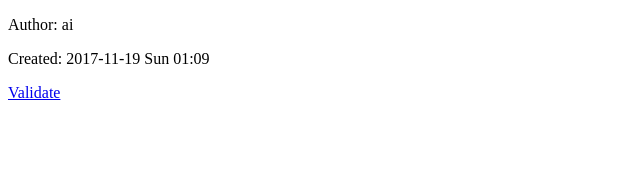
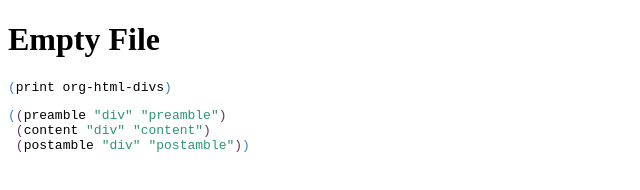
Before and after one commit to jskksj/simple-publish, a plain HTML site: page publish-html/index.html in a window 1280 px wide. Shown: the whole page, without its empty margins (0-640 px from the left). Drawn offline with Linux system fonts and the light colour scheme.

Commit message:
Will export

```diff
--- a/publish-html/index.html
+++ b/publish-html/index.html
@@ -1,23 +1,28 @@
 <!DOCTYPE html>
 <html lang="en">
 <head>
-<!-- 2017-11-19 Sun 01:09 -->
+<!-- 2017-11-19 Sun 21:31 -->
 <meta charset="utf-8">
 <meta name="viewport" content="width=device-width, initial-scale=1">
-<title>&lrm;</title>
+<title>Empty File</title>
 <meta name="generator" content="Org mode">
 <meta name="author" content="ai">
-<link rel="stylesheet"
-                         href="../other/mystyle.css"
-                         type="text/css"/>
 </head>
 <body>
 <div id="content">
+<header>
+<h1 class="title">Empty File</h1>
+</header><div class="org-src-container">
+<pre class="src src-emacs-lisp"><span style="color: #3a81c3;">(</span>print org-html-divs<span style="color: #3a81c3;">)</span>
+</pre>
 </div>
-<div id="postamble" class="status">
-<p class="author">Author: ai</p>
-<p class="date">Created: 2017-11-19 Sun 01:09</p>
-<p class="validation"><a href="http://validator.w3.org/check?uri=referer">Validate</a></p>
+
+<div class="org-src-container">
+<pre class="src src-emacs-lisp"><span style="color: #3a81c3;">(</span><span style="color: #6c3163;">(</span>preamble <span style="color: #2d9574;">"div"</span> <span style="color: #2d9574;">"preamble"</span><span style="color: #6c3163;">)</span>
+ <span style="color: #6c3163;">(</span>content <span style="color: #2d9574;">"div"</span> <span style="color: #2d9574;">"content"</span><span style="color: #6c3163;">)</span>
+ <span style="color: #6c3163;">(</span>postamble <span style="color: #2d9574;">"div"</span> <span style="color: #2d9574;">"postamble"</span><span style="color: #6c3163;">)</span><span style="color: #3a81c3;">)</span>
+</pre>
+</div>
 </div>
 </body>
 </html>
```
